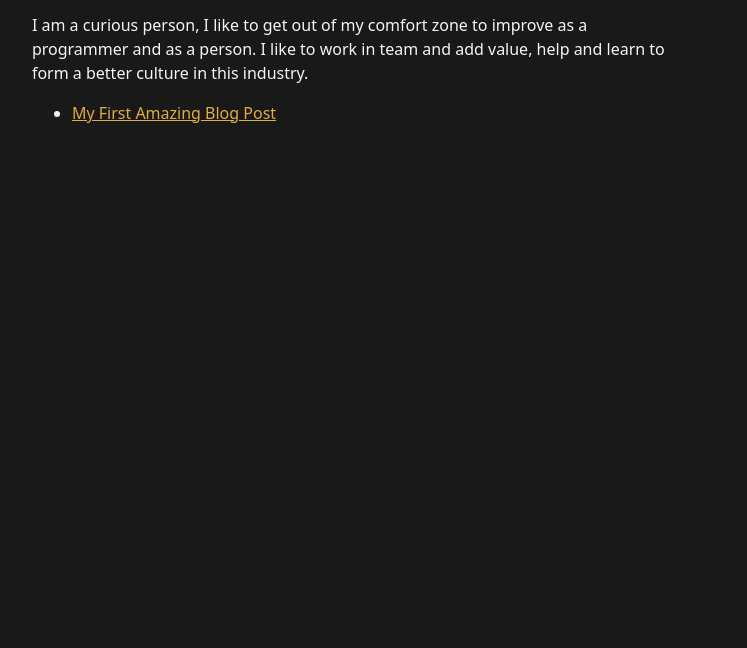
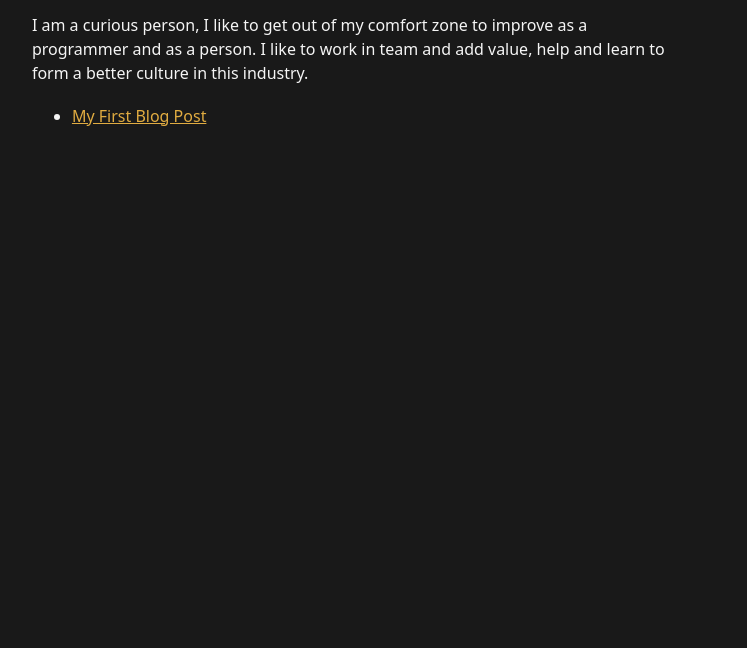
Before and after one commit to lorddesert/my-portfolio, an Astro site: page / in a window 1280 px wide. Shown: the part 79-727 px from the top of the page, without its empty margins (258-1005 px from the left). Built offline with nearby package versions, Linux system fonts and the light colour scheme; Astro itself is replaced by a stand-in of ours.

Commit message:
Update home page

```diff
--- a/src/pages/index.astro
+++ b/src/pages/index.astro
@@ -1,22 +1,29 @@
 ---
 import Layout from "../layouts/base-layout.astro";
-// Welcome to Astro! Everything between these triple-dash code fences
-// is your "component frontmatter". It never runs in the browser.
-// console.log('This runs in your terminal, not the browser!');
+const allPosts = await Astro.glob("../pages/posts/*.md");
 ---
 
 <!-- Below is your "component template." It's just HTML, but with
      some magic sprinkled in to help you build great templates. -->
 <Layout>
   <p>
-    I am a curious person, I like to get out of my comfort zone to
-    improve as a programmer and as a person. I like to work in
-    team and add value, help and learn to form a better
-    culture in this industry.
+    I am a curious person, I like to get out of my comfort zone to improve as a
+    programmer and as a person. I like to work in team and add value, help and
+    learn to form a better culture in this industry.
   </p>
-  <ul>
-    <li>
-      <a href="/posts/first-post">My First Amazing Blog Post</a>
-    </li>
-  </ul>
+
+  <section>
+    <h3></h3>
+    <ul>
+      {
+        allPosts.map((post) => {
+          return (
+            <li>
+              <a href={post.url}>{post.frontmatter.title}</a>
+            </li>
+          );
+        })
+      }
+    </ul>
+  </section>
 </Layout>
```
